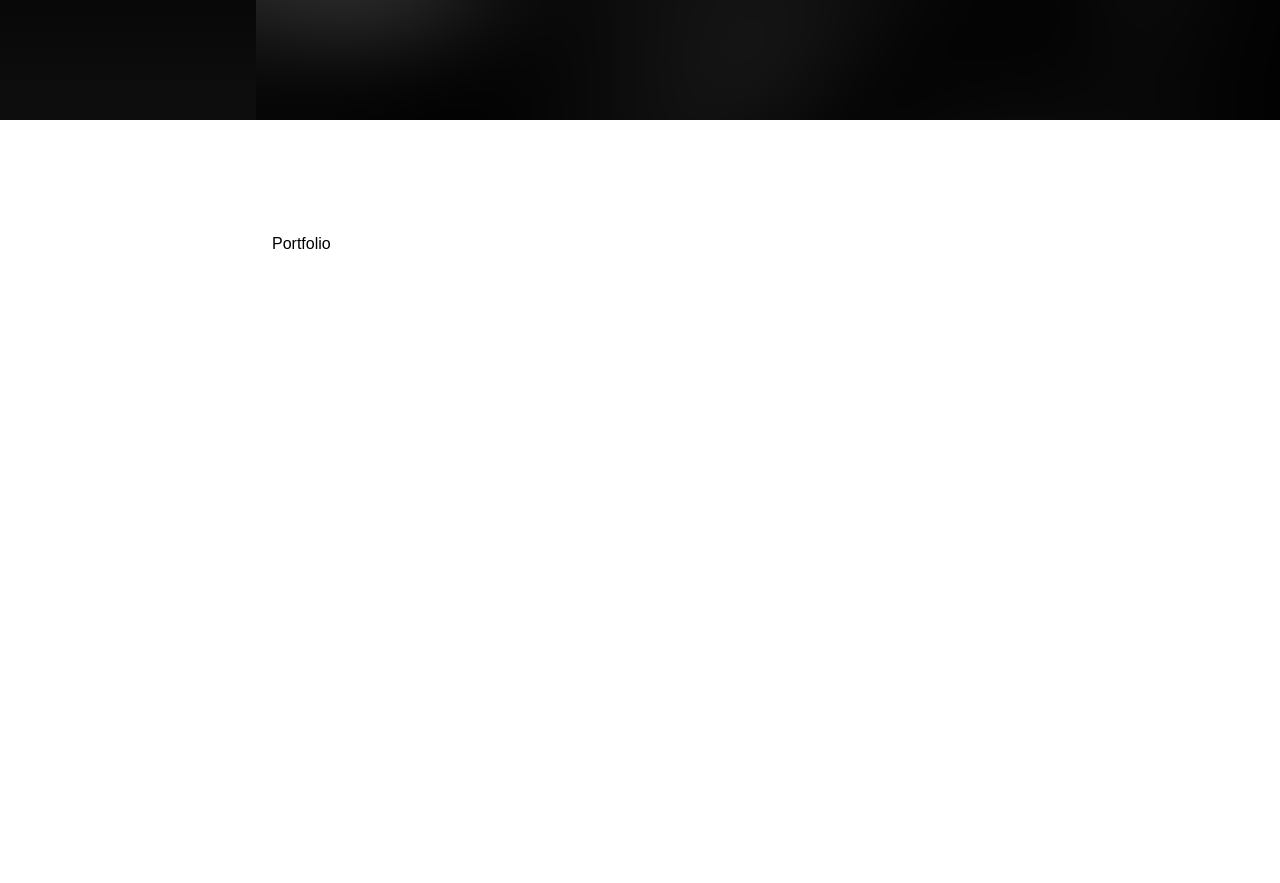
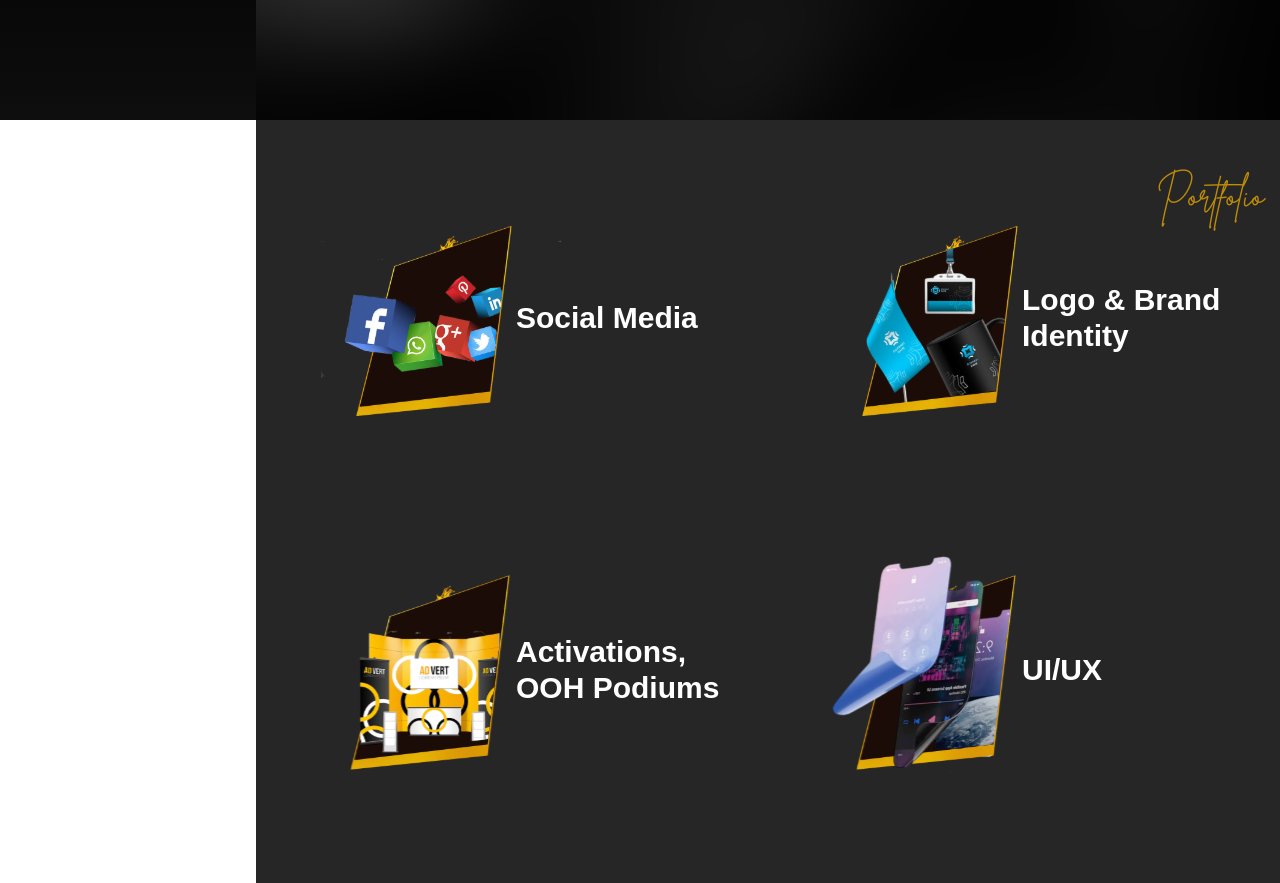
Before and after one commit to Udee101/mr-redack, a Vue app: page / in a window 1280 px wide. Shown: the part 680-1563 px from the top of the page. Before the commit the page ends 952 px from the top, so only its background shows below. Built offline with nearby package versions, Linux system fonts and the light colour scheme; a web font is replaced by a local one.

Commit message:
create and style project categories section

```diff
--- /dev/null
+++ b/src/components/CategoryCard.vue
@@ -0,0 +1,19 @@
+<script setup>
+  const props = defineProps({
+    imgSrc: String,
+    name: String,
+    categoryId: Number
+  })
+</script>
+
+<template>
+  <div class="relative grid grid-cols-1 place-items-center lg:grid-cols-3 lg:items-center lg:place-items-start">
+    <img :src="imgSrc" alt="category image" class=" col-span-2" />
+    <router-link
+      :to="{ name: 'categories.id', params: { id: categoryId } }"
+      class="transition ease-in-out duration-300 max-w-[240px] text-2xl text-center font-semibold text-white absolute bottom-2 lg:relative lg:text-left lg:text-3xl lg:-ml-20 hover:text-site-gold hover:scale-105"
+    >
+      {{ name }}
+    </router-link>
+  </div>
+</template>
--- a/src/components/PortfolioSection.vue
+++ b/src/components/PortfolioSection.vue
@@ -1,11 +1,21 @@
 <script setup>
+import CategoryCard from './CategoryCard.vue';
+import { projectCategories } from '../data/index.js'
 </script>
 
 <template>
-  <section id="portfolio">
-    <div class="p-4 translate-y-24">Portfolio</div>
+  <section id="portfolio" class=" bg-site-gray py-10 relative">
+    <p class=" absolute right-0 m-4 text-site-gold text-2xl font-titleFont md:text-4xl">Portfolio</p>
+    <div class="px-4 max-w-site-w mx-auto">
+      <div class="grid grid-col-1 grid-rows-4 md:grid-cols-2 md:grid-rows-2 md:gap-5">
+        <CategoryCard
+          v-for="pc in projectCategories"
+          :key="pc.id"
+          :categoryId="pc.id"
+          :imgSrc="pc.imgSrc"
+          :name="pc.name"
+        ></CategoryCard>
+      </div>
+    </div>
   </section>
 </template>
-
-<style scoped>
-</style>
--- a/src/data/index.js
+++ b/src/data/index.js
@@ -1,3 +1,8 @@
+import SocialMedia from '../assets/images/sm.svg';
+import BrandId from '../assets/images/brand.svg';
+import Activations from '../assets/images/posm.svg';
+import UiUx from '../assets/images/uiux.svg';
+
 export const navLinks = [
   {
     linkTitle: 'Home',
@@ -23,15 +28,103 @@ export const navLinks = [
 
 export const projectCategories = [
   {
-    name: 'Social Media'
+    id: 1,
+    name: 'Social Media',
+    imgSrc: SocialMedia,
   },
   {
-    name: 'Logo & Brand Identity'
+    id: 2,
+    name: 'Logo & Brand Identity',
+    imgSrc: BrandId,
   },
   {
-    name: 'Activations, OOH Podiums'
+    id: 3,
+    name: 'Activations, OOH Podiums',
+    imgSrc: Activations
   },
   {
-    name: 'UI/UX'
+    id: 4,
+    name: 'UI/UX',
+    imgSrc: UiUx
   }
 ]
+
+export const categoryData = [
+  {
+    titles: [
+      "MAKARI BEBE",
+      "DR TEAL'S",
+      "PERFECT TRUST",
+    ],
+    descriptions: [
+      "Makari Bebe is the brand I worked on when I was a junior designer at Shefa-Ink. I created a variety of social media communications for their online community.",
+
+      "Dr teal's is another brand I worked on while at Shefa-Ink Marketing Agency. I created visual communications to help the brand's visibility.",
+
+      "Perfect Trust is the brand I've worked on the most, since when I was a junior designer at Shefa-Ink. Perfect Trust is Shefa-Ink's priority client, so I created a variety of social media communications for their online community."
+    ],
+    images: [
+      {},
+      {},
+      {}
+    ]
+  },
+
+  {
+    titles: [
+      'VISA 4 AFRICA',
+      'IHEOMA GINKANWA FOUNDATION',
+      'CULTURE JAM AFRICA',
+    ],
+    descriptions: [
+      "Visa 4 Africa, is a tourism and travel agency based in Kenya.The CEO wanted a logo that transcends the agency's core principles and positions them for modern mediums.",
+
+      "Iheoma Ginkanwa is a charity organization based in Nigeria. The representative wanted a unique logo that reflects the essence of joy in giving. They envisioned a design that would capture the spirit of their charity organization and resonate with the people they aimed to help.",
+
+      "Culture Jam Africa, the client wanted each sector of the event highlighted on the logo and use of African-focused symbolism"
+    ],
+    images: [
+      {},
+      {},
+      {}
+    ]
+  },
+
+  {
+    titles: [
+      "SOMMA",
+      "LAROCHE POSAY & CERAVE",
+      "DR TEAL'S",
+    ],
+    descriptions: [
+      "Somma wanted a booth at beauty west Africa, whereby customers at the event are drawn to their podium to drive sales. The idea was to create a Spin the Wheel stand as well as other brand-related materials. Mock-ups were created to sell the idea and then implemented at landmark by I and the rest of the Shafa-ink team.",
+
+      "I was tasked to design a connecting photo stand for both brands. The photo stand was strategically placed at the entrance of the event, where it would attract maximum attention from attendees. Its sleek and modern design perfectly complemented the aesthetic of the brands it represented, creating an enticing visual display that piqued curiosity.",
+
+      "I was given a brief to design a Point of sale material for Dr teal´s in Nigeria. I went on to showcase the brand's visual identity and products."
+    ],
+    images: [
+      {},
+      {},
+      {}
+    ]
+  },
+
+  {
+    titles: [
+      'PERFECT TRUST',
+      'SHEFA INK',
+      'CULTURE JAM AFRICA',
+    ],
+    descriptions: [
+      "I was given the task of Perfect Trust company profile,As I began developing the user interface for the Perfect Trust company website, my main goal was to create a visually appealing and intuitive design that effectively showcased their store count and reach. To achieve this, I started by conducting thorough research on the company's brand identity, target audience, and competitors. Understanding their unique selling points and market positioning allowed me to tailor the user interface to align with their overall brand image.",
+
+      "As I delved into the task of developing the user interface for Shefa-Ink's company website, I realized the immense opportunity to showcase our exceptional marketing abilities. The user interface would serve as a digital gateway, inviting visitors to explore and experience the innovative strategies and creative solutions we offer. To begin with, I envisioned a visually captivating design that would immediately grab the attention of users. Incorporating vibrant colors, modern typography, and sleek animations, the interface would exude professionalism while reflecting our dynamic approach to marketing. By creating an aesthetically pleasing layout, we could establish credibility and leave a lasting impression on potential clients."
+    ],
+    images: [
+      {},
+      {},
+      {}
+    ]
+  }
+]
--- a/src/router/routes.js
+++ b/src/router/routes.js
@@ -18,9 +18,10 @@ const routes = [
   },
 
   {
-    path: '/portfolio/category',
-    name: 'portfolio.category',
-    component: Category
+    path: '/categories/:id',
+    name: 'categories.id',
+    component: Category,
+    props: true
   }
 ]
 
--- a/src/views/Category.vue
+++ b/src/views/Category.vue
@@ -1,12 +1,20 @@
 <script setup>
+import { categoryData } from '../data/index';
+
+
+const props = defineProps({
+  id: {
+    type: String,
+    required: true
+  }
+})
 </script>
 
 <template>
-  <div class="p-4">
-    <h3>Activations</h3>
-  </div>
+  <section class="p-4 translate-y-28">
+    <div>{{ categoryData[id-1] }}</div>
+  </section>
 </template>
 
 <style scoped>
-
 </style>
--- a/tailwind.config.js
+++ b/tailwind.config.js
@@ -13,7 +13,8 @@ export default {
       },
       colors: {
         'site-gold': '#BE8C07',
-        'site-black': '#0D0B0B'
+        'site-black': '#0D0B0B',
+        'site-gray': '#262626'
       }
     },
   },
```
